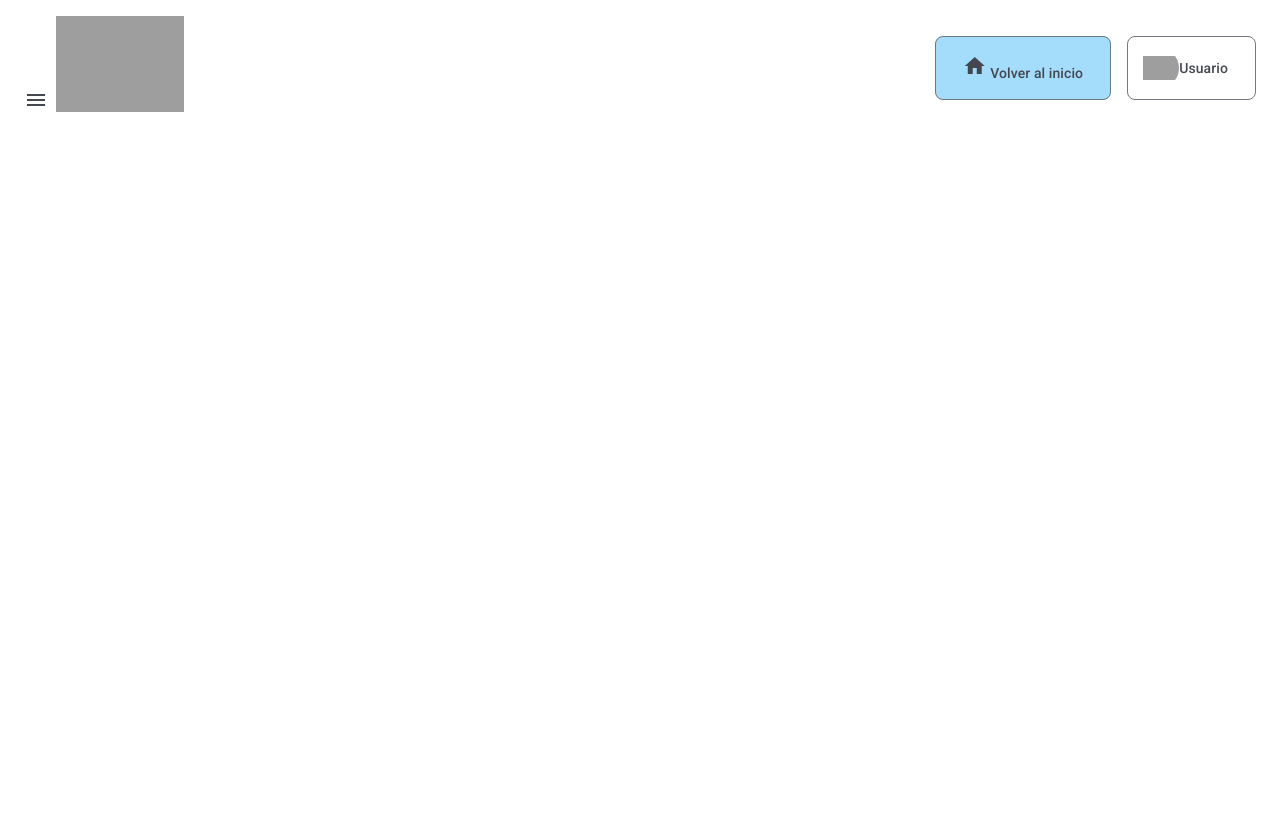
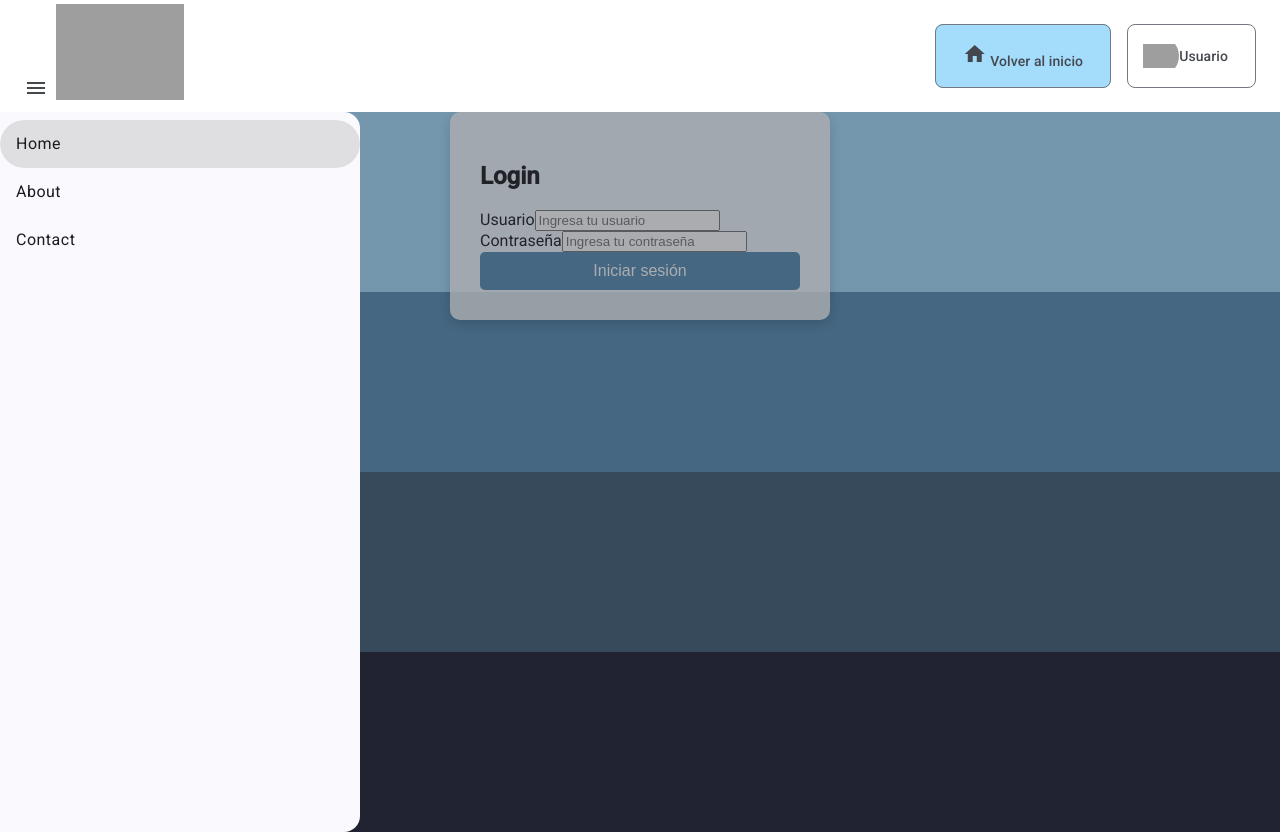
Before and after one commit to Don-wea/TryAll-Regadio, an Angular app in the folder frontend/: page /login in a window 1280 px wide. Before the commit this address led to /. Before the commit the page ends 800 px from the top, so only its background shows below. Built offline with nearby package versions, Linux system fonts and the light colour scheme; grey boxes are pictures that could not be loaded.

Commit message:
Modificación al login

```diff
--- a/frontend/angular.json
+++ b/frontend/angular.json
@@ -108,5 +108,8 @@
         }
       }
     }
+  },
+  "cli": {
+    "analytics": false
   }
 }
--- a/frontend/src/app/app.routes.ts
+++ b/frontend/src/app/app.routes.ts
@@ -1,6 +1,8 @@
 import { Routes } from '@angular/router';
 import { DashboardComponent } from './components/dashboard/dashboard.component';
+import { LoginComponent } from './components/login/login.component';
 
 export const routes: Routes = [
-    { path: "dashboard", component: DashboardComponent}
+    { path: "dashboard", component: DashboardComponent},
+    { path: "login", component: LoginComponent},
 ];
--- a/frontend/src/app/components/header/header.component.scss
+++ b/frontend/src/app/components/header/header.component.scss
@@ -9,6 +9,7 @@ $app-link-color: black;  // Color para los enlaces
   padding: 1rem;
   background-color: $app-header-bg;
   color: $app-link-color;
+  height: 10vh;
 
   .logo img {
     height: 6rem;
--- a/frontend/src/app/components/login/login.component.html
+++ b/frontend/src/app/components/login/login.component.html
@@ -1 +1,22 @@
-<p>login works!</p>
+<div class="contenedor">
+
+    <div class="login-container">
+        <h2>Login</h2>
+
+        <!-- Formulario de login -->
+        <form>
+          <div class="input-group">
+            <label for="username">Usuario</label>
+            <input id="username" type="text" placeholder="Ingresa tu usuario" />
+          </div>
+
+          <div class="input-group">
+            <label for="password">Contraseña</label>
+            <input id="password" type="password" placeholder="Ingresa tu contraseña" />
+          </div>
+
+          <button type="submit" class="login-btn">Iniciar sesión</button>
+        </form>
+      </div>
+
+</div>
--- a/frontend/src/app/components/login/login.component.scss
+++ b/frontend/src/app/components/login/login.component.scss
@@ -0,0 +1,42 @@
+/* login.component.scss */
+:host {
+    display: block;
+    height: calc(100vh - 10vh); /* Asegura que el componente ocupe toda la altura de la ventana */
+    background: linear-gradient(
+      to bottom,
+      #A4DCFC 0%,
+      #A4DCFC 25%,
+      #548CB4 25%,
+      #548CB4 50%,
+      #3C5C74 50%,
+      #3C5C74 75%,
+      #1A1A2E 75%,
+      #1A1A2E 100%
+    );
+
+
+  }
+
+
+.contenedor {
+    background: rgba(255, 255, 255, 0.8);  /* Fondo semi-transparente */
+    padding: 30px;
+    border-radius: 10px;
+    width: 320px;  /* Ancho fijo para el formulario */
+    box-shadow: 0 4px 12px rgba(0, 0, 0, 0.2);
+    margin: 0 auto;  /* Centrar el formulario en la página */
+    margin-top: 10 auto;
+
+  }
+
+.login-btn {
+    width: 100%;
+    padding: 10px;
+    background-color: #548CB4;
+    color: white;
+    border: none;
+    border-radius: 5px;
+    font-size: 16px;
+    cursor: pointer;
+    transition: background-color 0.3s ease;
+  }
--- a/frontend/src/styles.scss
+++ b/frontend/src/styles.scss
@@ -2,3 +2,6 @@
 
 html, body { height: 100%; }
 body { margin: 0; font-family: Roboto, "Helvetica Neue", sans-serif; }
+
+html, body { height: 100%; }
+body { margin: 0; font-family: Roboto, "Helvetica Neue", sans-serif; }
```
